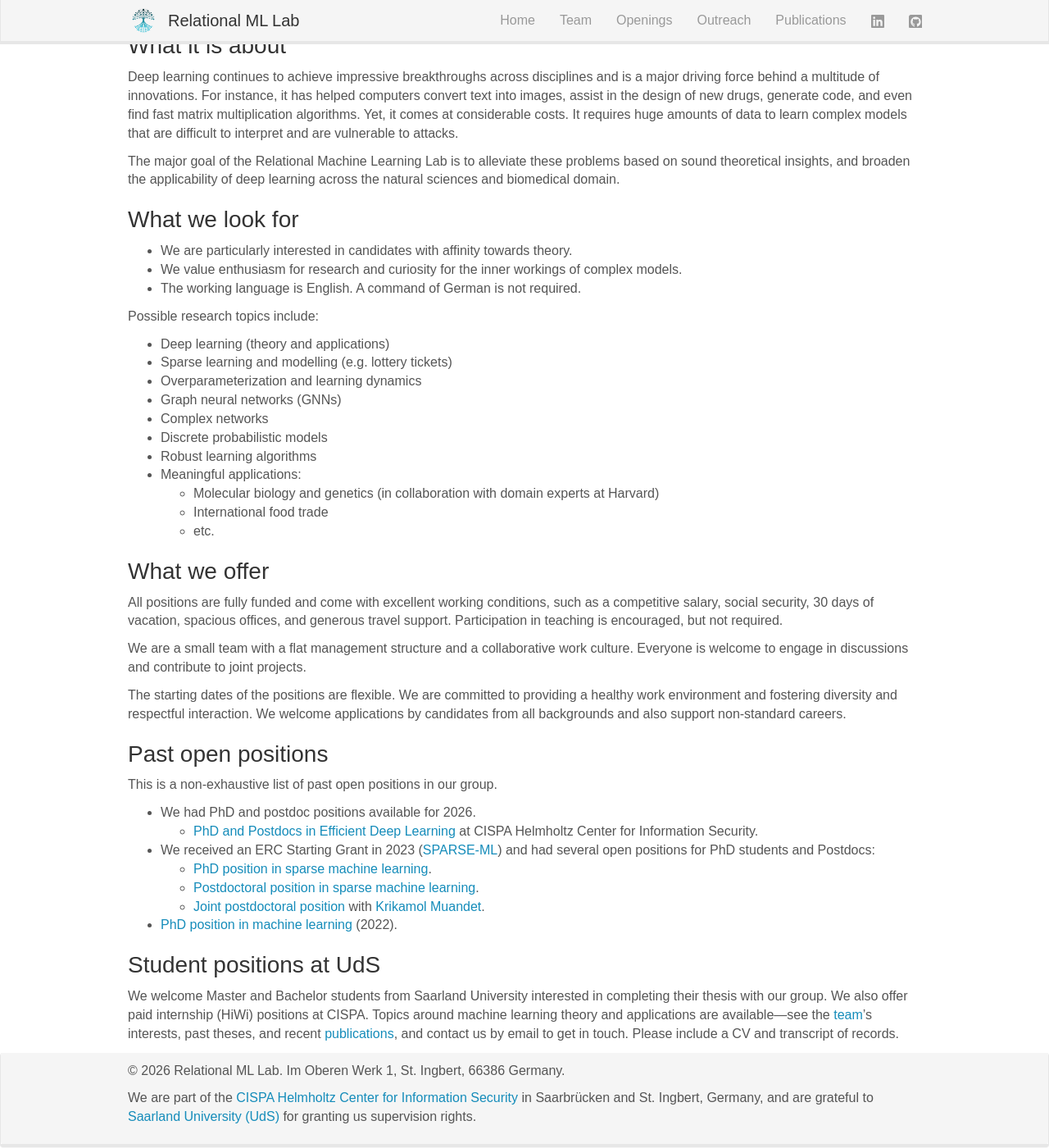
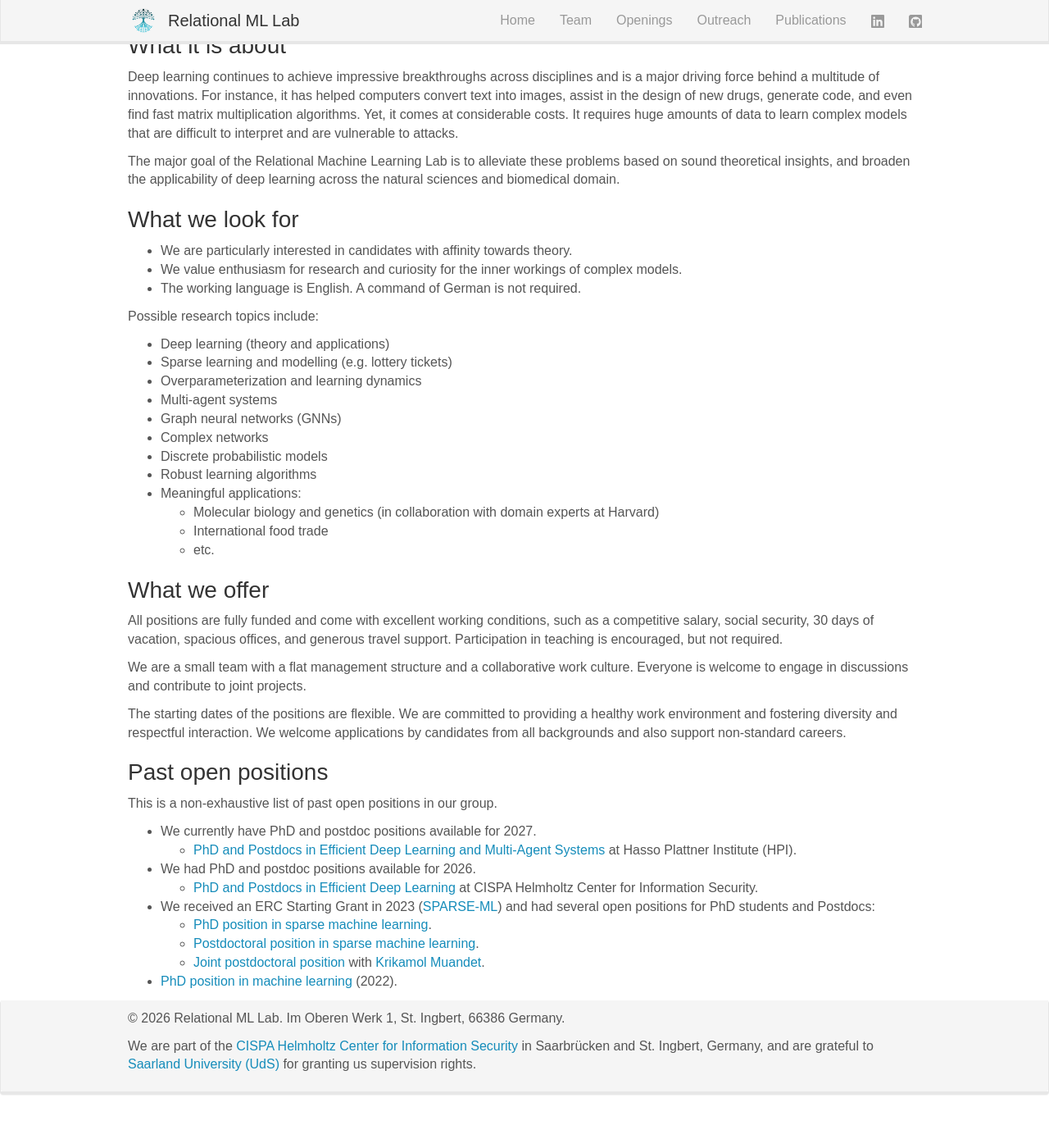
Before and after one commit to RelationalML/relationalml.github.io, a Jekyll site: the page built from _pages/openings.md, in a window 1280 px wide and 1400 px high, scrolled down 231 px. Shown: the whole window at 82% size. Built offline with Jekyll 4.4.1, drawn with Linux system fonts in a browser that asks for light colours; some web fonts are replaced; a script that is not in the unit is left out; after the commit the page ends 1567 px from its top, so only the background shows below that.

Commit message:
news neurips

```diff
--- a/_bibliography/accepted.bib
+++ b/_bibliography/accepted.bib
@@ -30,6 +30,7 @@
   year={2026},
   url={https://openreview.net/forum?id=aqIbhSL3JS},
   pdf={https://openreview.net/pdf?id=aqIbhSL3JS},
+  code={https://github.com/chinmayj23/prune_to_protect},
   img={prune-to-protect.png},
   abstract={Deep networks memorize parts of their training data, exposing them to privacy attacks such as membership inference. The most vulnerable samples are often hard-to-learn tail examples: they are fitted late, carry high information for generalization, and are difficult to protect without sacrificing performance. We show that this privacy–utility tension can be mitigated by learning such samples earlier. To this end, we propose Weighted Loss InfoBatch (WLIB), which dynamically prunes easy samples while re-weighting hard ones according to sample-wise pruning ratios. By adjusting the influence of informative samples throughout training, WLIB jointly reduces memorization, improves robustness to membership inference attacks, and speeds up optimization. Extensive experiments demonstrate that WLIB achieves a favorable combination of privacy, utility, and training efficiency.},
 }
--- a/_pages/openings.md
+++ b/_pages/openings.md
@@ -29,6 +29,7 @@ Possible research topics include:
 * Deep learning (theory and applications)
 * Sparse learning and modelling (e.g. lottery tickets)
 * Overparameterization and learning dynamics
+* Multi-agent systems
 * Graph neural networks (GNNs)
 * Complex networks
 * Discrete probabilistic models
@@ -49,6 +50,9 @@ The starting dates of the positions are flexible. We are committed to providing
 ### Past open positions
 This is a non-exhaustive list of past open positions in our group.
 
+* We currently have PhD and postdoc positions available for 2027.
+  * [PhD and Postdocs in Efficient Deep Learning and Multi-Agent Systems](https://www.linkedin.com/posts/rebekka-burkholz-68375311a_were-hiring-at-the-hasso-plattner-institute-activity-7520924480773378048-jZWz) at Hasso Plattner Institute (HPI).
+
 * We had PhD and postdoc positions available for 2026.
   * [PhD and Postdocs in Efficient Deep Learning](https://web.archive.org/web/20260306050303/https://career.cispa.de/jobs/group-relationalml-53) at CISPA Helmholtz Center for Information Security.
 
@@ -58,7 +62,3 @@ This is a non-exhaustive list of past open positions in our group.
   * [Joint postdoctoral position](https://www.krikamol.org/assets/pdf/cispa-joint-postdoc-2024.pdf) with [Krikamol Muandet](https://ri-lab.org/).
 
 * [PhD position in machine learning](https://euraxess.ec.europa.eu/jobs/871979) (2022).
-
-### Student positions at UdS
-
-We welcome Master and Bachelor students from Saarland University interested in completing their thesis with our group. We also offer paid internship (HiWi) positions at CISPA. Topics around machine learning theory and applications are available—see the [team](/team)'s interests, past theses, and recent [publications](/publications), and contact us by email to get in touch. Please include a CV and transcript of records.
```
Also changed, not shown: _bibliography/workshops.bib (+11 -0 lines), _data/news.yml (+7 -0 lines), images/publications/regularization-gnns.png (added), 5 other files.
